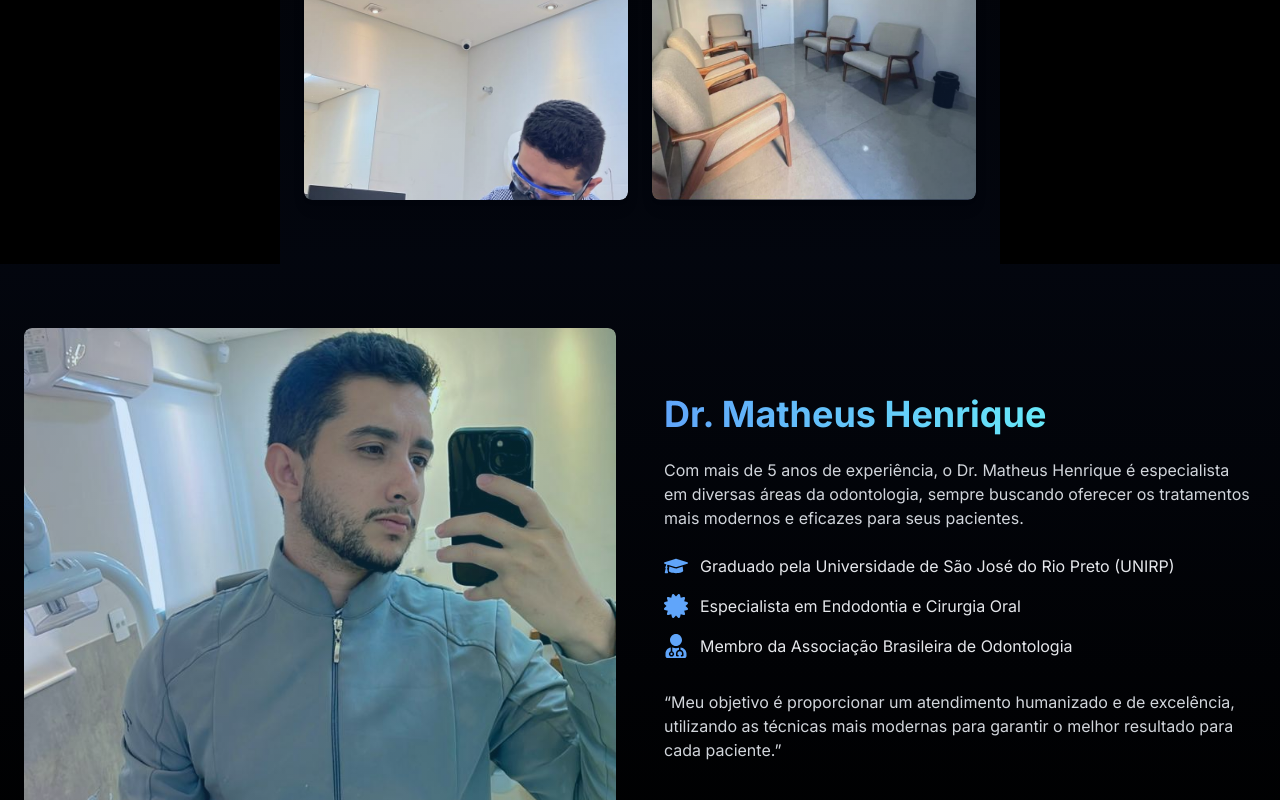
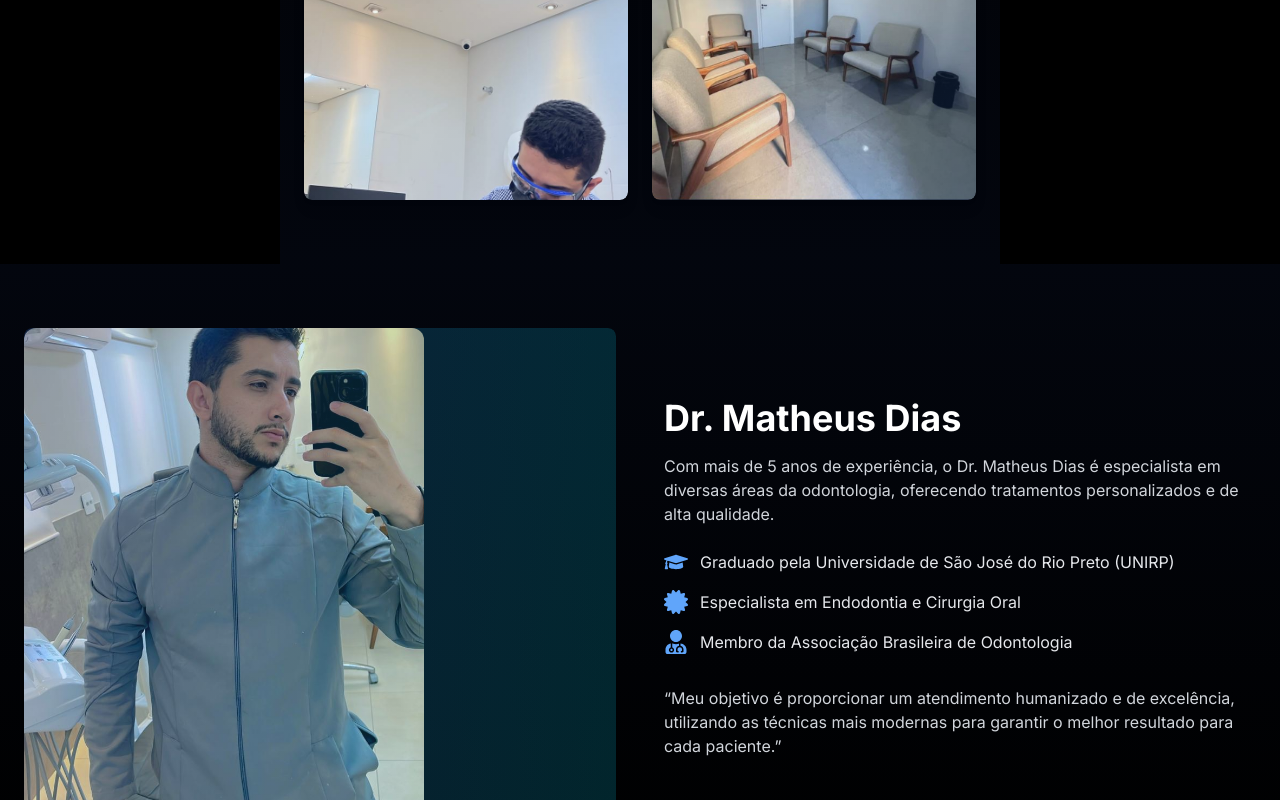
Before and after one commit to humbertosouza-netizen/clinica-dr-matheus, a Next.js app: page / in a window 1280 px wide. Shown: the part 2000-2800 px from the top of the page. Built offline with nearby package versions, Linux system fonts and the light colour scheme.

Commit message:
Alterar nome de Dr. Matheus Henrique para Dr. Matheus Dias em todo o site

```diff
--- a/src/app/layout.tsx
+++ b/src/app/layout.tsx
@@ -6,7 +6,7 @@ import Script from 'next/script';
 const inter = Inter({ subsets: ['latin'] });
 
 export const metadata: Metadata = {
-  title: 'Dr. Matheus Henrique | Dentista Especializado',
+  title: 'Dr. Matheus Dias | Dentista Especializado',
   description: 'Serviços odontológicos de alta qualidade: tratamento de canal, cirurgia de sisos, próteses dentárias, clareamento e restauração.',
   keywords: 'dentista, odontologia, tratamento de canal, próteses dentárias, clareamento dental',
   icons: {
--- a/src/components/Footer.tsx
+++ b/src/components/Footer.tsx
@@ -14,7 +14,7 @@ const Footer = () => {
               <div className="relative h-10 w-auto">
                 <Image
                   src="/images/logo.png"
-                  alt="Dr. Matheus Henrique - Odontologia Especializada"
+                  alt="Dr. Matheus Dias - Odontologia Especializada"
                   width={150}
                   height={40}
                   className="object-contain"
@@ -88,7 +88,7 @@ const Footer = () => {
       {/* Direitos Autorais */}
       <div className="bg-black py-4">
         <div className="container mx-auto px-4 text-center text-gray-500 text-sm">
-          © {currentYear} Dr. Matheus Henrique - Todos os direitos reservados.
+          © {currentYear} Dr. Matheus Dias - Todos os direitos reservados.
           <div className="mt-2">
             Desenvolvido por <a href="https://www.instagram.com/humbertodev.js/" target="_blank" rel="noopener noreferrer" className="text-blue-400 hover:text-blue-300 transition-colors">Humberto Azambuja</a>
           </div>
--- a/src/components/Navbar.tsx
+++ b/src/components/Navbar.tsx
@@ -48,9 +48,9 @@ const Navbar = () => {
           <div className="relative h-12 w-auto">
             <Image
               src="/images/logo.png"
-              alt="Dr. Matheus Henrique - Odontologia Especializada"
-              width={180}
-              height={48}
+              alt="Dr. Matheus Dias - Odontologia Especializada"
+              width={150}
+              height={40}
               className="object-contain"
               priority
             />
--- a/src/components/sections/About.tsx
+++ b/src/components/sections/About.tsx
@@ -37,10 +37,11 @@ const About = () => {
             <div className="w-full h-full relative">
               <Image
                 src="/images/dr-matheus.jpg"
-                alt="Dr. Matheus Henrique"
-                fill
-                className="object-cover rounded-lg"
-                objectPosition="center 20%"
+                alt="Dr. Matheus Dias"
+                width={400}
+                height={400}
+                className="rounded-xl object-cover h-full"
+                objectPosition="center"
               />
             </div>
           </motion.div>
@@ -51,16 +52,26 @@ const About = () => {
             transition={{ duration: 0.8, delay: 0.2 }}
             viewport={{ once: true }}
           >
-            <h2 className="heading-secondary mb-6">
-              <span className="text-transparent bg-clip-text bg-gradient-to-r from-blue-400 to-cyan-300">
-                Dr. Matheus Henrique
-              </span>
-            </h2>
+            <motion.h2
+              initial={{ opacity: 0, y: 20 }}
+              whileInView={{ opacity: 1, y: 0 }}
+              transition={{ duration: 0.8, delay: 0.3 }}
+              viewport={{ once: true }}
+              className="heading-secondary mb-4"
+            >
+              Dr. Matheus Dias
+            </motion.h2>
 
-            <p className="text-gray-300 mb-6">
-              Com mais de 5 anos de experiência, o Dr. Matheus Henrique é especialista em diversas áreas da odontologia,
-              sempre buscando oferecer os tratamentos mais modernos e eficazes para seus pacientes.
-            </p>
+            <motion.p
+              initial={{ opacity: 0, y: 20 }}
+              whileInView={{ opacity: 1, y: 0 }}
+              transition={{ duration: 0.8, delay: 0.4 }}
+              viewport={{ once: true }}
+              className="text-gray-300 mb-6"
+            >
+              Com mais de 5 anos de experiência, o Dr. Matheus Dias é especialista em diversas áreas da odontologia,
+              oferecendo tratamentos personalizados e de alta qualidade.
+            </motion.p>
 
             <div className="space-y-4 mb-8">
               <div className="flex items-center space-x-3">
--- a/src/components/sections/Contact.tsx
+++ b/src/components/sections/Contact.tsx
@@ -77,7 +77,7 @@ const Contact = () => {
                 loading="lazy"
                 referrerPolicy="no-referrer-when-downgrade"
                 className="rounded-lg"
-                title="Localização da Clínica Dr. Matheus Henrique"
+                title="Localização da Clínica Dr. Matheus Dias"
               ></iframe>
             </div>
           </motion.div>
--- a/src/components/sections/Hero.tsx
+++ b/src/components/sections/Hero.tsx
@@ -42,7 +42,7 @@ const Hero = () => {
           <div className="w-full h-full relative">
             <Image
               src="/images/dr-matheus.jpg"
-              alt="Dr. Matheus Henrique"
+              alt="Dr. Matheus Dias"
               fill
               className="object-cover rounded-lg"
               objectPosition="center 20%"
```
